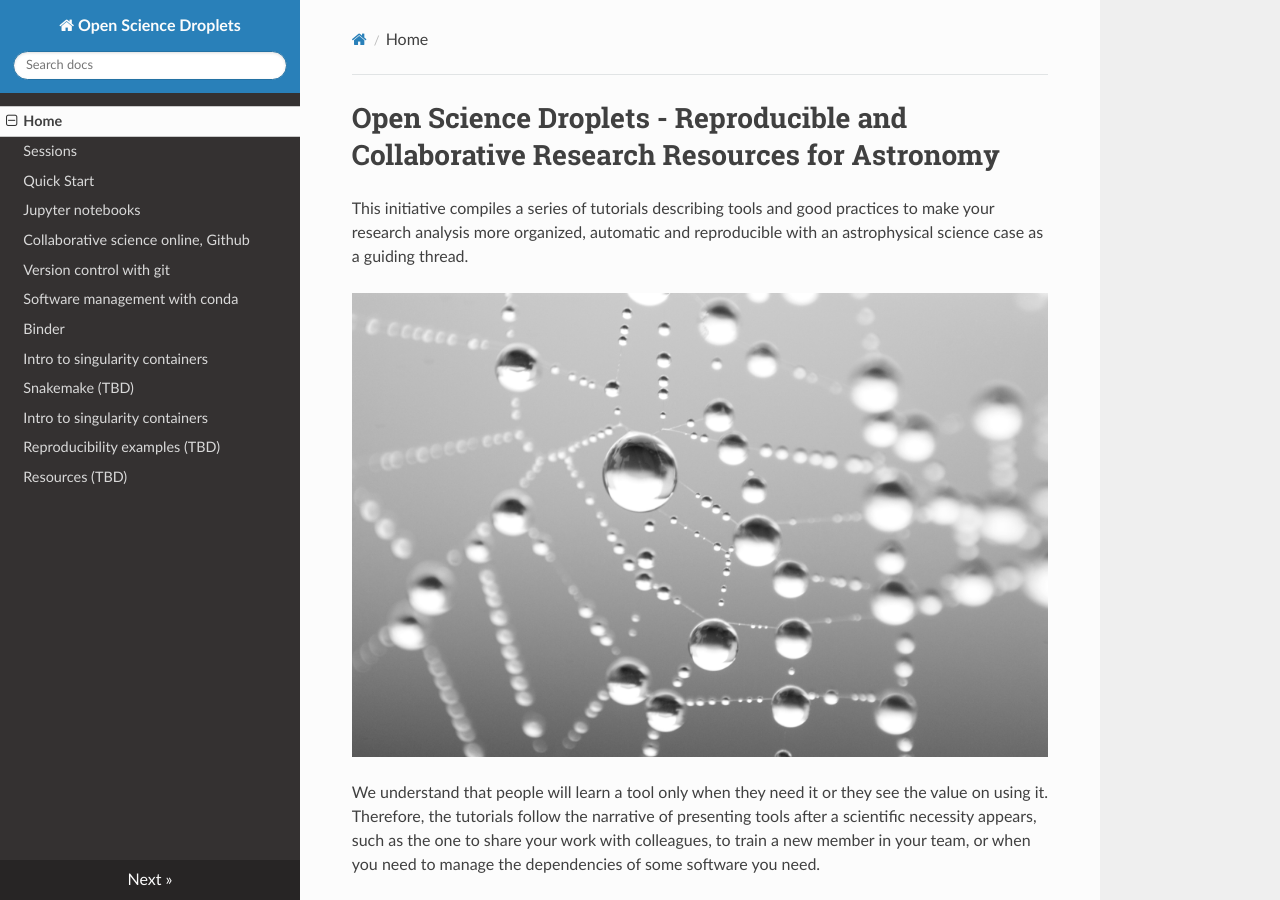
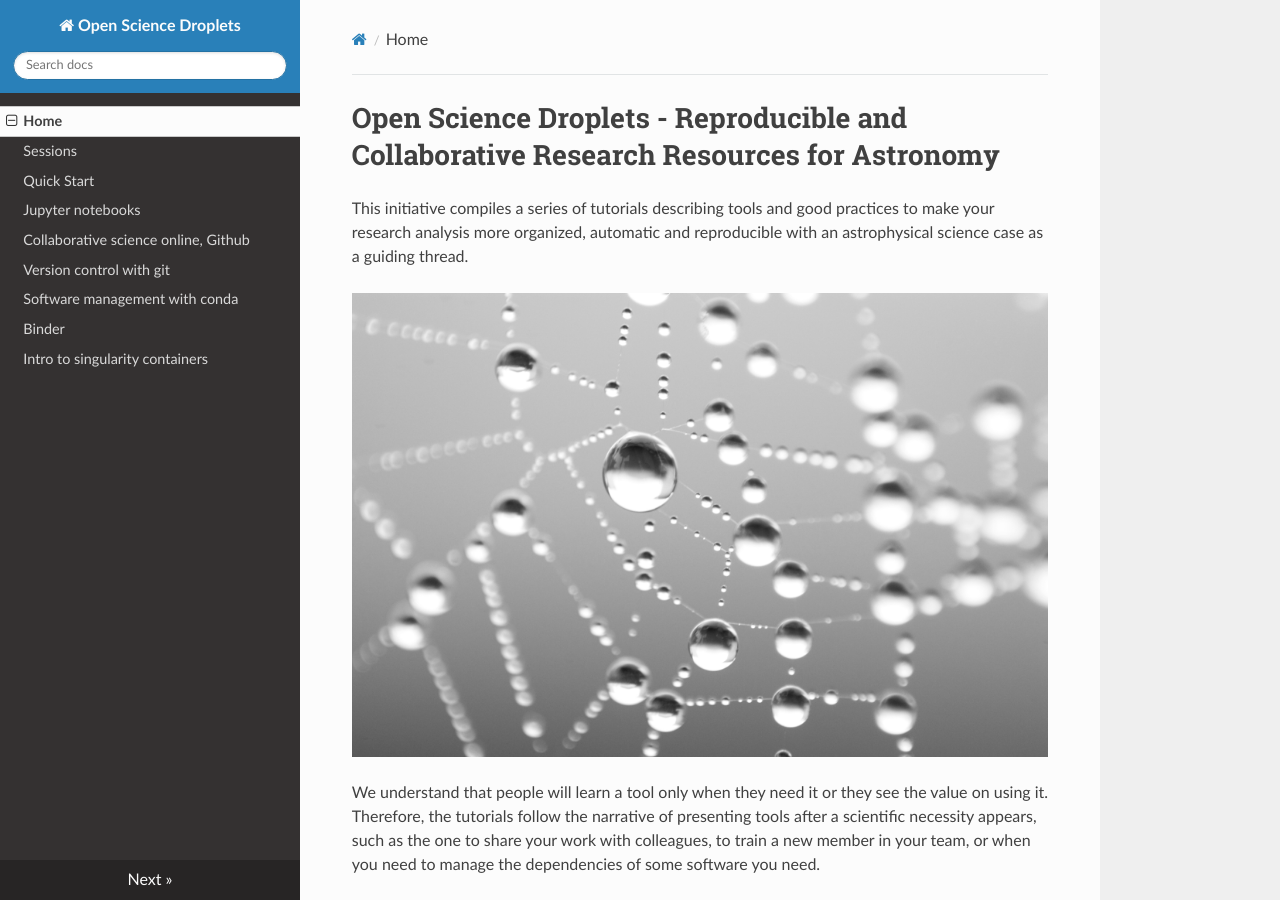
Before and after one commit to espsrc/droplets, an MkDocs documentation site: the page built from docs/index.md, in a window 1280 px wide and 900 px high. Built offline with MkDocs 1.6.1, drawn with Linux system fonts in a browser that asks for light colours; nearby versions of some CDN libraries.

Commit message:
Clean up table of contents

```diff
--- a/mkdocs.yml
+++ b/mkdocs.yml
@@ -11,14 +11,13 @@ nav:
     - Collaborative science online, Github: github.md
     - Version control with git: git.md
     - Software management with conda: conda.md
-    # - Python interactive visualization (TBD): interactive.md
     - Binder: binder.md
     - Intro to singularity containers: containers.md
-    - Snakemake (TBD): snakemake.md
-    - Containers (TBD): containers.md
-    - Reproducibility examples (TBD): reproducibility.md
-      #    - Testing: science.md
-    - Resources (TBD): resources.md
+    # - Python interactive visualization (TBD): interactive.md
+    #- Snakemake (TBD): snakemake.md
+    #- Reproducibility examples (TBD): reproducibility.md
+    #- Testing: science.md
+    #- Resources (TBD): resources.md
 
 #theme: 'material' # Excellent searcher. Too clear. Hard to find subsections
 #theme: windmill    # Very good search bar. Clean navigation
```
